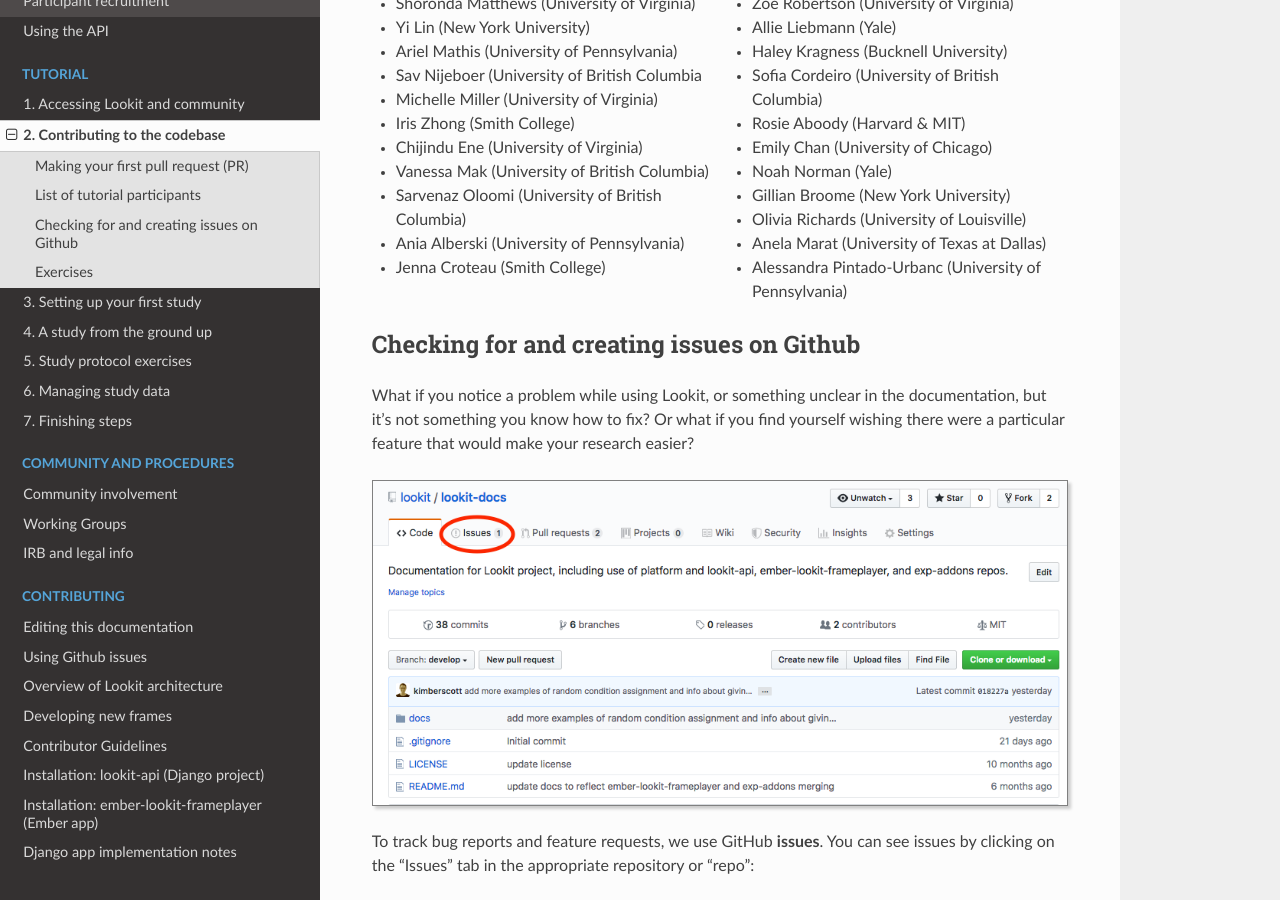
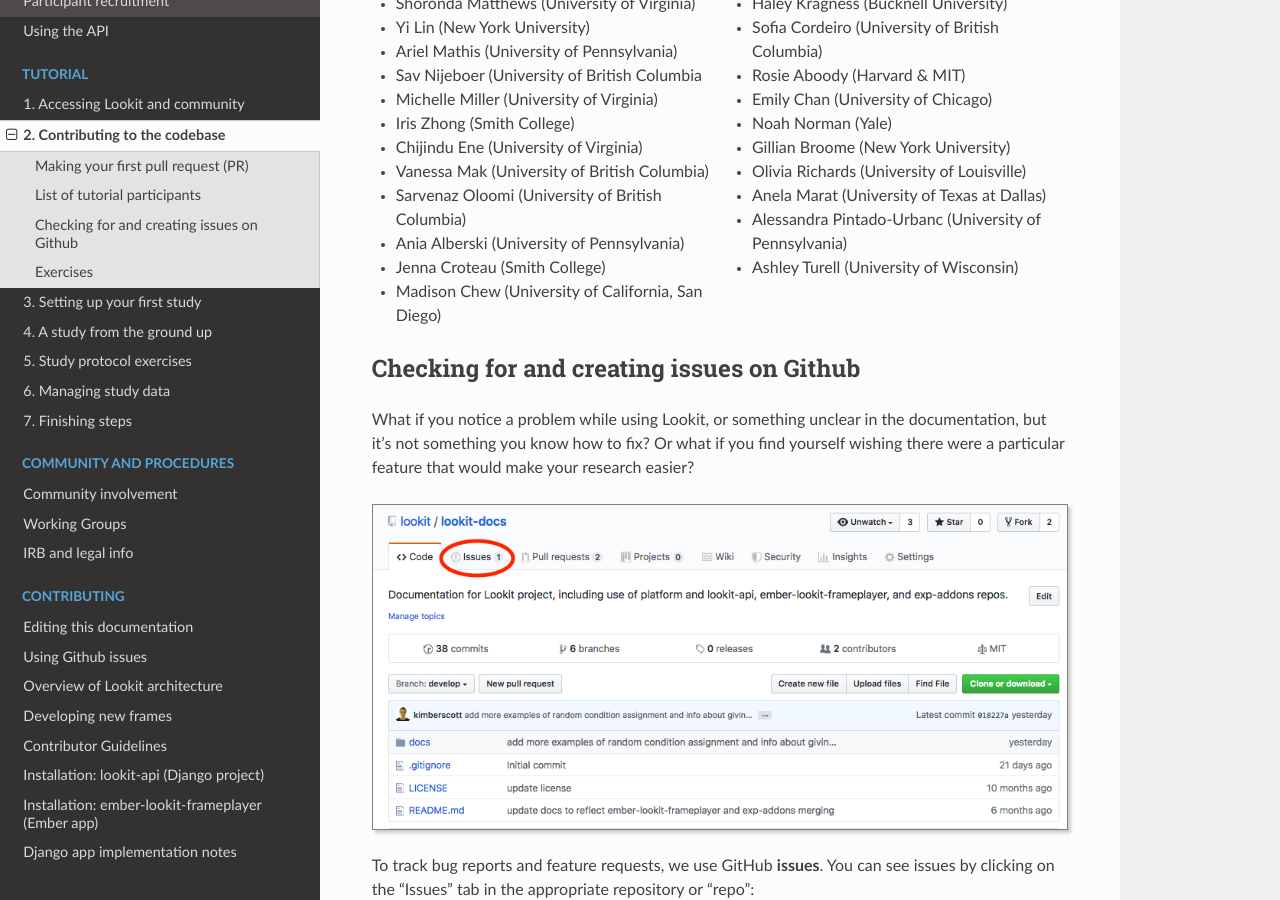
Before and after one commit to lookit/lookit-docs, a Sphinx documentation site: the page built from docs/source/tutorial-contributing.rst, in a window 1280 px wide and 900 px high, scrolled down 7065 px. Built offline with Sphinx 7.4.7 and the Read the Docs theme 2.0.0, drawn with Linux system fonts in a browser that asks for light colours.

Commit message:
Add tutorial participant to list

```diff
--- a/docs/source/tutorial-contributing.rst
+++ b/docs/source/tutorial-contributing.rst
@@ -271,6 +271,7 @@
 - Olivia Richards (University of Louisville)
 - Anela Marat (University of Texas at Dallas)
 - Alessandra Pintado-Urbanc (University of Pennsylvania)
+- Ashley Turell (University of Wisconsin)
 
 Checking for and creating issues on Github
 -------------------------------------------
```
